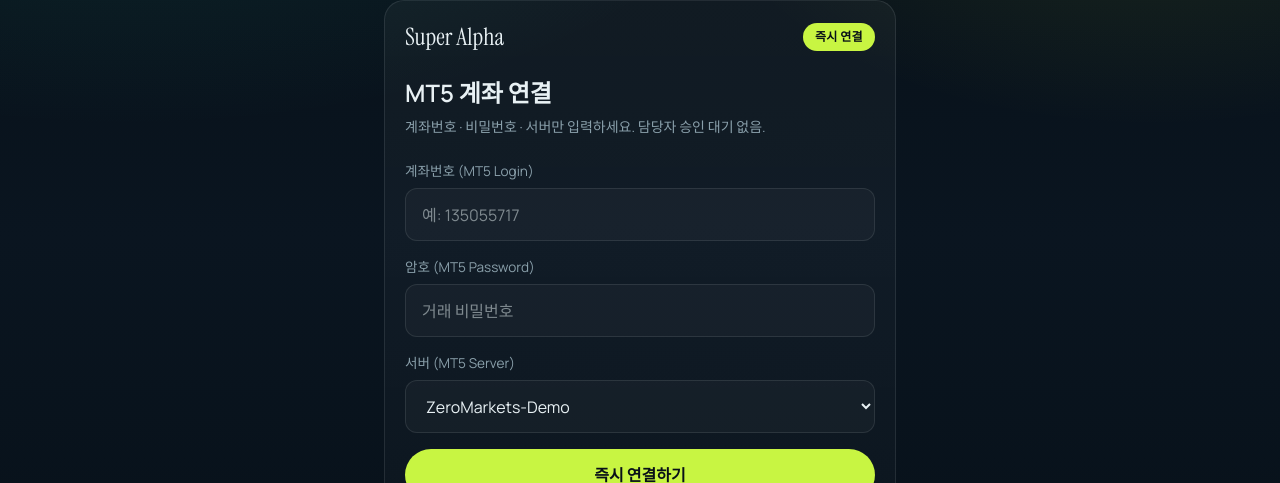
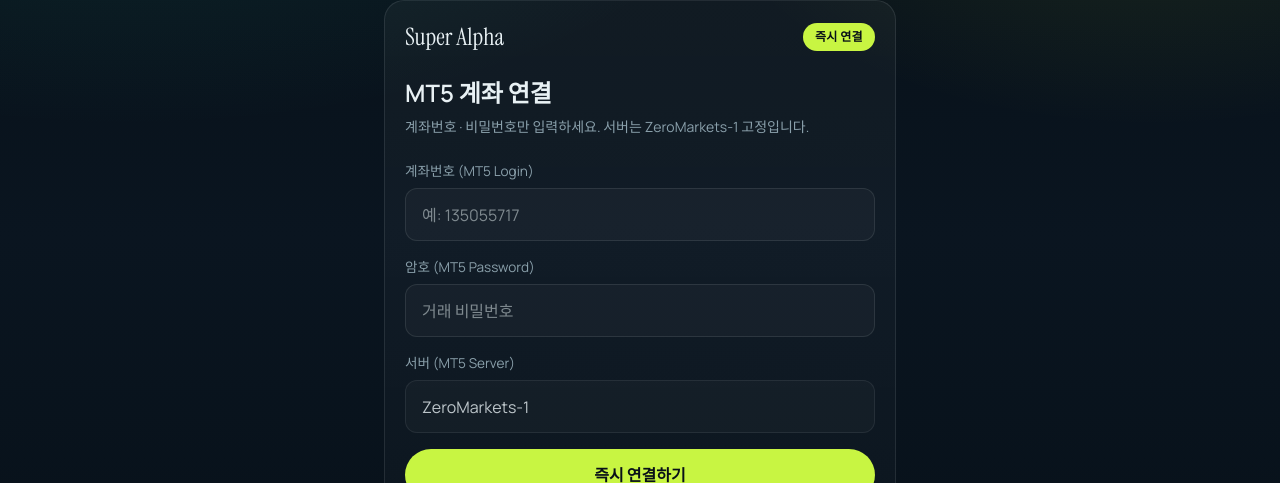
Before and after one commit to yjgoja/super-alpha, a Next.js app: page /connect in a window 1280 px wide. Shown: the part 123-606 px from the top of the page. Built offline with nearby package versions, Linux system fonts and the light colour scheme.

Commit message:
fix: lock MT5 server to ZeroMarkets-1

```diff
--- a/src/app/api/connect/route.ts
+++ b/src/app/api/connect/route.ts
@@ -1,13 +1,13 @@
 import { NextResponse } from "next/server";
 import { z } from "zod";
 import { encodeSecret, getSessionUserId } from "@/lib/auth";
-import { DEMO_SERVERS } from "@/lib/dca";
+import { FIXED_MT5_SERVER } from "@/lib/dca";
 import { prisma } from "@/lib/db";
 
 const schema = z.object({
   login: z.string().min(3),
   password: z.string().min(1),
-  server: z.string().min(3),
+  server: z.string().optional(),
 });
 
 export async function POST(req: Request) {
@@ -25,9 +25,7 @@
       );
     }
 
-    const server = DEMO_SERVERS.includes(body.server as (typeof DEMO_SERVERS)[number])
-      ? body.server
-      : body.server;
+    const server = FIXED_MT5_SERVER;
 
     // Instant connect — no admin wait (unlike Super Meta)
     const existing = await prisma.brokerAccount.findFirst({
--- a/src/app/connect/page.tsx
+++ b/src/app/connect/page.tsx
@@ -3,13 +3,12 @@
 import Link from "next/link";
 import { useRouter } from "next/navigation";
 import { FormEvent, useState } from "react";
-import { DEMO_SERVERS } from "@/lib/dca";
+import { FIXED_MT5_SERVER } from "@/lib/dca";
 
 export default function ConnectPage() {
   const router = useRouter();
   const [login, setLogin] = useState("");
   const [password, setPassword] = useState("");
-  const [server, setServer] = useState<string>(DEMO_SERVERS[0]);
   const [error, setError] = useState("");
   const [loading, setLoading] = useState(false);
   const [done, setDone] = useState(false);
@@ -21,7 +20,7 @@
     const res = await fetch("/api/connect", {
       method: "POST",
       headers: { "Content-Type": "application/json" },
-      body: JSON.stringify({ login, password, server }),
+      body: JSON.stringify({ login, password, server: FIXED_MT5_SERVER }),
     });
     const data = await res.json();
     setLoading(false);
@@ -45,7 +44,7 @@
 
         <h1 className="mt-6 text-2xl font-semibold">MT5 계좌 연결</h1>
         <p className="mt-2 text-sm text-[var(--muted)]">
-          계좌번호 · 비밀번호 · 서버만 입력하세요. 담당자 승인 대기 없음.
+          계좌번호 · 비밀번호만 입력하세요. 서버는 ZeroMarkets-1 고정입니다.
         </p>
 
         {done ? (
@@ -81,17 +80,11 @@
             </div>
             <div>
               <label className="sa-label">서버 (MT5 Server)</label>
-              <select
-                className="sa-input"
-                value={server}
-                onChange={(e) => setServer(e.target.value)}
-              >
-                {DEMO_SERVERS.map((s) => (
-                  <option key={s} value={s} className="bg-[#0c1a24]">
-                    {s}
-                  </option>
-                ))}
-              </select>
+              <input
+                className="sa-input opacity-80"
+                value={FIXED_MT5_SERVER}
+                readOnly
+              />
             </div>
             {error && <p className="text-sm text-[var(--danger)]">{error}</p>}
             <button className="sa-btn sa-btn-primary w-full" disabled={loading}>
--- a/src/lib/dca.ts
+++ b/src/lib/dca.ts
@@ -70,10 +70,9 @@
   return pnl;
 }
 
-export const DEMO_SERVERS = [
-  "ZeroMarkets-Demo",
-  "ZeroMarkets-Demo2",
-  "ZeroMarkets-Server",
-] as const;
+export const FIXED_MT5_SERVER = "ZeroMarkets-1" as const;
+
+/** @deprecated use FIXED_MT5_SERVER */
+export const DEMO_SERVERS = [FIXED_MT5_SERVER] as const;
 
 export const DEFAULT_SYMBOLS = ["EURUSD", "XAUUSD"] as const;
```
Also changed, not shown: 1 other file (tests, documents, lock files or other folders).
